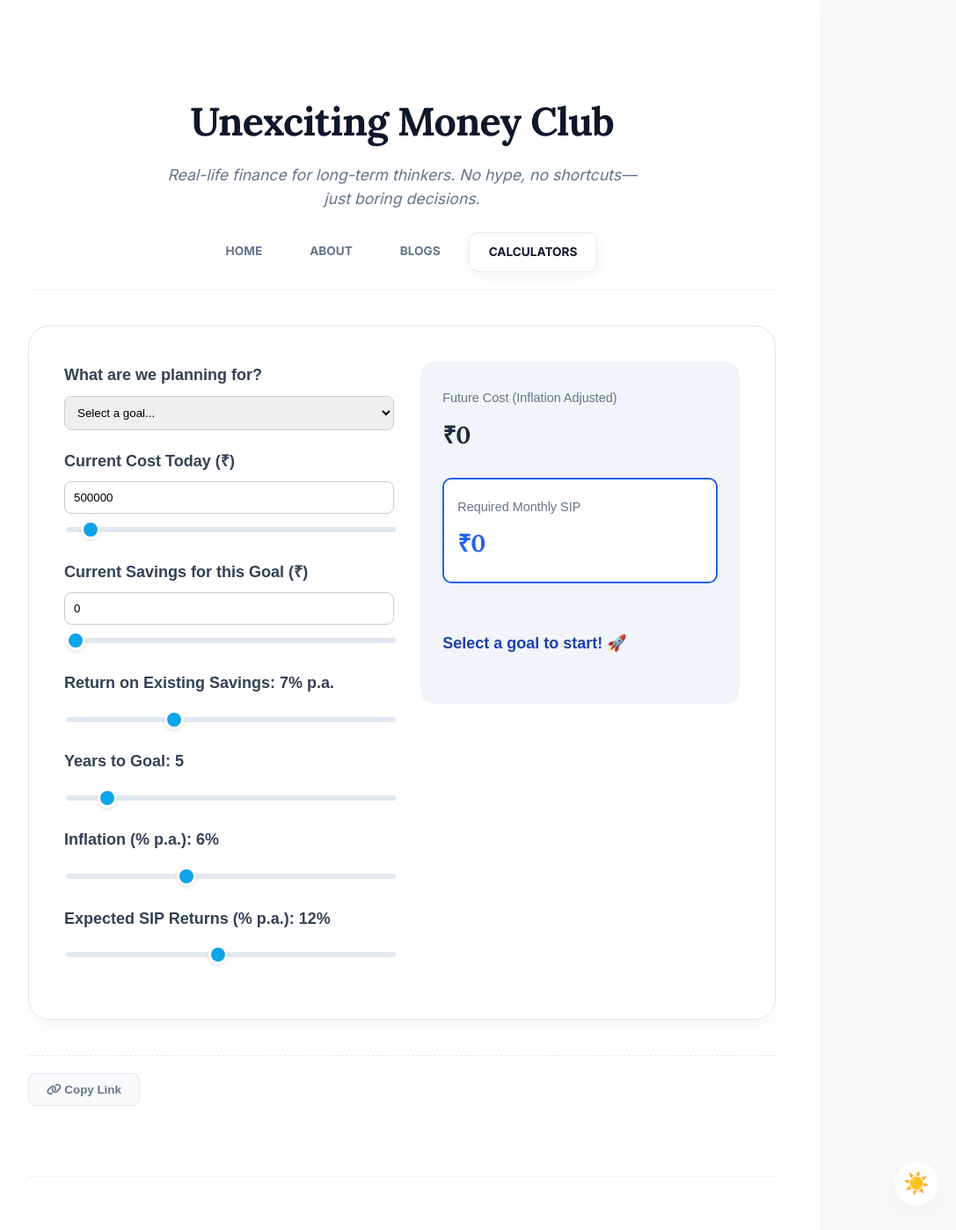
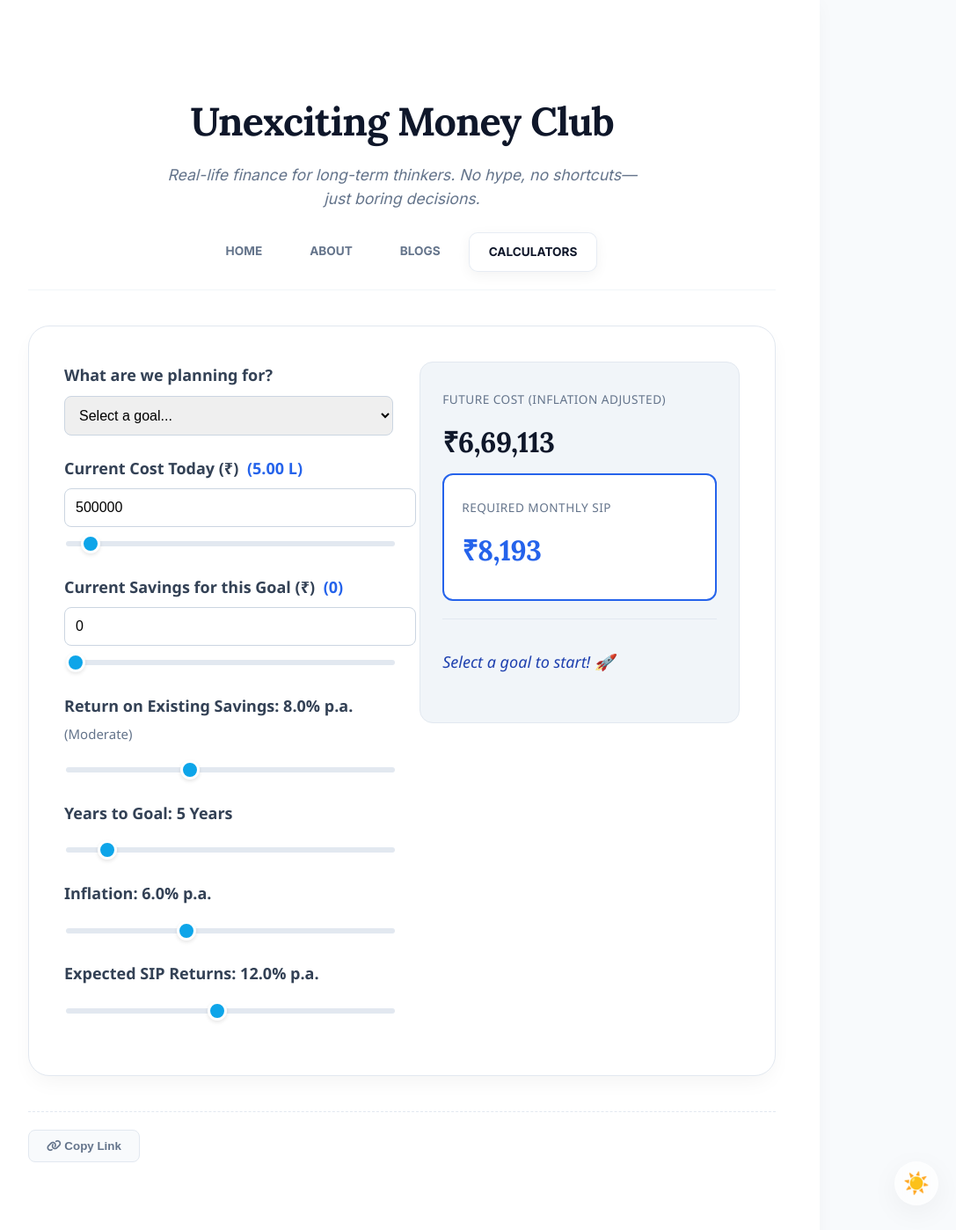
Before and after one commit to HarieshMK/HarieshMK.github.io, a Jekyll site: the page built from calculators/goal-planner.md, in a window 1280 px wide and 1400 px high. Shown: the whole window at 88% size, without its empty margins (183-1270 px from the left). Built offline with Jekyll 4.4.1, drawn with Linux system fonts in a browser that asks for light colours; some of the changed lines change nothing that is shown.

Commit message:
Update goal-planner.md

```diff
--- a/calculators/goal-planner.md
+++ b/calculators/goal-planner.md
@@ -63,17 +63,17 @@ permalink: /calculators/goal-planner/
         </div>
 
         <div class="input-group">
-            <label>Years to Goal: <span id="years-val">5</span></label>
+            <label>Years to Goal: <span id="years-val">5</span> Years</label>
             <input type="range" id="goal-years-slider" class="slider" min="1" max="40" value="5">
         </div>
 
         <div class="input-group">
-            <label>Inflation (% p.a.): <span id="infl-val">6</span>%</label>
+            <label>Inflation: <span id="infl-val">6</span>% p.a.</label>
             <input type="range" id="goal-inflation-slider" class="slider" min="1" max="15" step="0.5" value="6">
         </div>
 
         <div class="input-group">
-            <label>Expected SIP Returns (% p.a.): <span id="ret-val">12</span>%</label>
+            <label>Expected SIP Returns: <span id="ret-val">12</span>% p.a.</label>
             <input type="range" id="goal-returns-slider" class="slider" min="1" max="25" step="0.5" value="12">
         </div>
     </div>
@@ -95,18 +95,19 @@ permalink: /calculators/goal-planner/
 </div>
 
 <style>
-    .calculator-container { display: flex; flex-wrap: wrap; gap: 30px; margin: 20px 0; font-family: sans-serif; }
+    .calculator-container { display: flex; flex-wrap: wrap; gap: 30px; margin: 20px 0; font-family: 'Segoe UI', Tahoma, Geneva, Verdana, sans-serif; }
     .calc-inputs { flex: 1.2; min-width: 300px; }
-    .calc-results { flex: 1; min-width: 300px; background: #f1f5f9; padding: 25px; border-radius: 15px; height: fit-content; position: sticky; top: 20px;}
-    .input-group { margin-bottom: 20px; }
-    .input-group label { display: block; font-weight: bold; margin-bottom: 8px; }
-    .human-readable { color: #2563eb; margin-left: 5px; font-weight: normal; font-size: 0.9em; }
-    .full-width-input, input[type="number"] { width: 100%; padding: 10px; border: 1px solid #ccc; border-radius: 8px; box-sizing: border-box; }
-    .slider { width: 100%; margin-top: 10px; cursor: pointer; }
-    .result-box { margin-bottom: 20px; }
-    .result-box .label { font-size: 0.9rem; color: #64748b; }
-    .result-box h2 { margin: 5px 0; color: #1e293b; }
-    .highlight { border: 2px solid #2563eb; background: #fff; padding: 15px; border-radius: 10px; }
+    .calc-results { flex: 1; min-width: 300px; background: #f1f5f9; padding: 25px; border-radius: 15px; height: fit-content; position: sticky; top: 20px; border: 1px solid #e2e8f0; }
+    .input-group { margin-bottom: 22px; }
+    .input-group label { display: block; font-weight: 600; margin-bottom: 8px; color: #334155; }
+    .human-readable { color: #2563eb; margin-left: 5px; font-weight: bold; }
+    .full-width-input, input[type="number"] { width: 100%; padding: 12px; border: 1px solid #cbd5e1; border-radius: 8px; font-size: 1rem; }
+    .slider { width: 100%; margin-top: 10px; cursor: pointer; accent-color: #2563eb; }
+    .result-box .label { font-size: 0.85rem; color: #64748b; text-transform: uppercase; letter-spacing: 0.5px; }
+    .result-box h2 { margin: 8px 0; color: #0f172a; font-size: 2rem; }
+    .highlight { background: #fff; border: 2px solid #2563eb; padding: 20px; border-radius: 12px; }
     .highlight h2 { color: #2563eb; }
-    .nudge-container { margin-top: 15px; font-weight: bold; color: #1e40af; }
+    .nudge-container { margin-top: 20px; padding-top: 15px; border-top: 1px solid #e2e8f0; font-weight: 500; color: #1e40af; font-style: italic; }
 </style>
+
+<script src="{{ '/assets/js/goal-planner.js' | relative_url }}?v={{ site.time | date: '%s' }}"></script>
```
